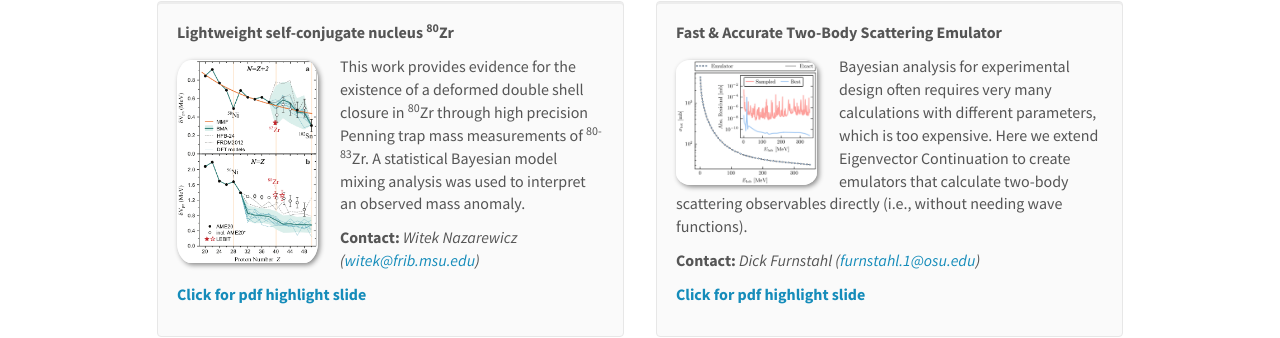
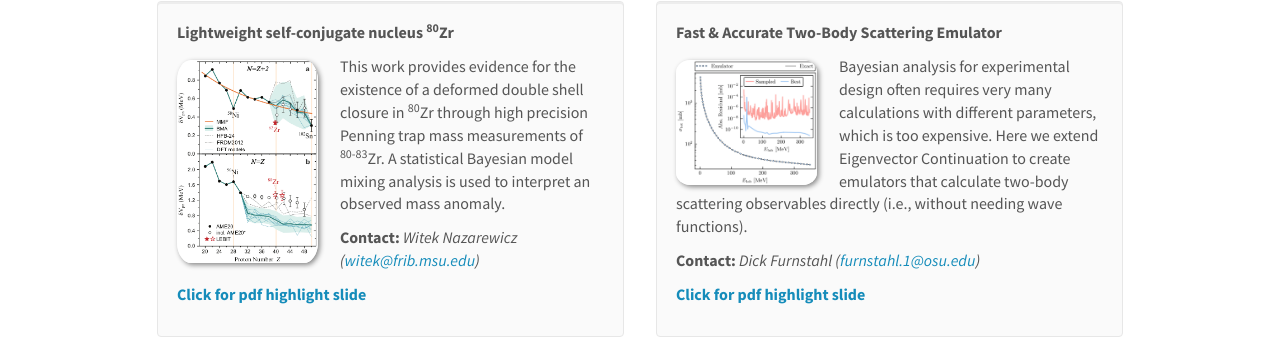
Before and after one commit to bandframework/bandframework.github.io, a Jekyll site: the page built from _pages/highlights.md, in a window 1280 px wide and 1093 px high. Shown: the part 206-544 px from the top of the window. Built offline with Jekyll 4.4.1, drawn with Linux system fonts in a browser that asks for light colours; nearby versions of some CDN libraries.

Commit message:
trying out highlights

```diff
--- a/_data/highlights.yml
+++ b/_data/highlights.yml
@@ -1,8 +1,8 @@
 - title: Lightweight self-conjugate nucleus <sup>80</sup>Zr
   description: >
     This work provides evidence for the existence of a deformed double shell closure in <sup>80</sup>Zr
-    through high precision Penning trap mass measurements of <sup>80-83</sup>Zr.
-    A statistical Bayesian model mixing analysis was used to interpret an observed mass anomaly.
+    through high precision Penning trap mass measurements of <span style="white-space: nowrap"><sup>80-83</sup>Zr</span>.
+    A statistical Bayesian model mixing analysis is used to interpret an observed mass anomaly.
   image: 80Zr_fig.png
   contact: Witek Nazarewicz (<witek@frib.msu.edu>)
   link:
```
